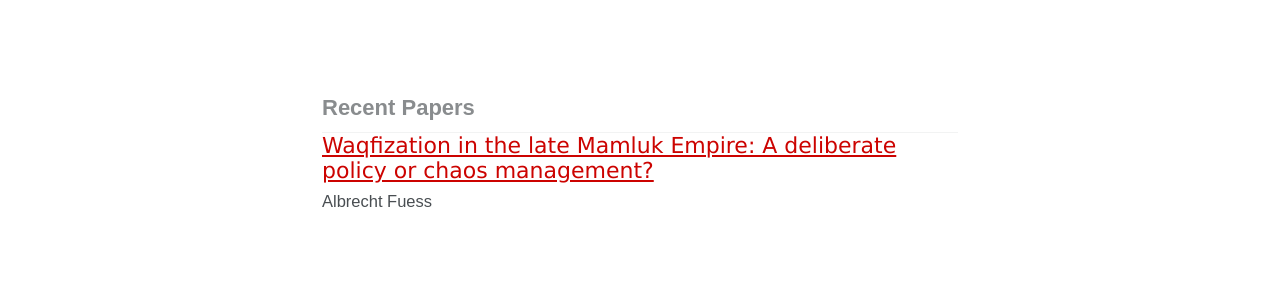
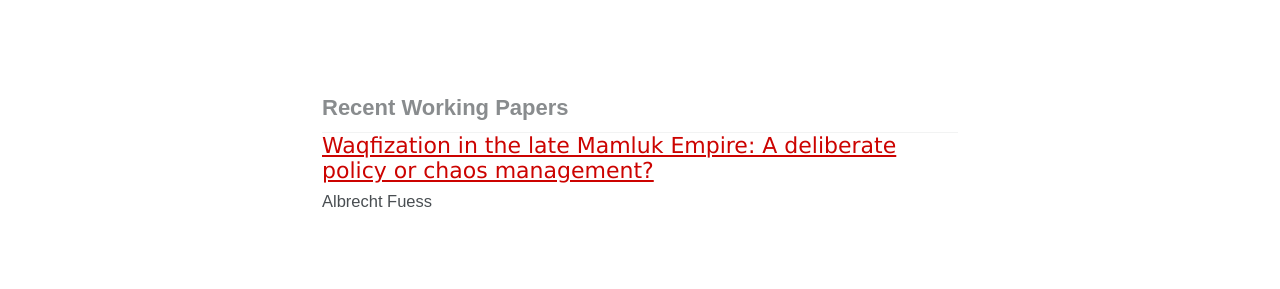
Before and after one commit to mhshaaban/egylandscapeproject.github.io, a Jekyll site: the page built from index.html, in a window 1280 px wide. Shown: the part 514-803 px from the top of the page. Built offline with Jekyll 4.4.1, drawn with Linux system fonts in a browser that asks for light colours; cached includes are drawn as plain includes; nearby versions of some CDN libraries; some web fonts are replaced; the list of posts is cut into pages by our own code.

Commit message:
Update home.html

```diff
--- a/_layouts/home.html
+++ b/_layouts/home.html
@@ -4,7 +4,7 @@ layout: archive
 
 {{ content }}
 
-<h3 class="archive__subtitle">Recent Papers</h3>
+<h3 class="archive__subtitle">Recent Working Papers</h3>
 
 {% assign sorted = site.papers | sort: 'date' | reverse %}
 {% for item in sorted %}
```
